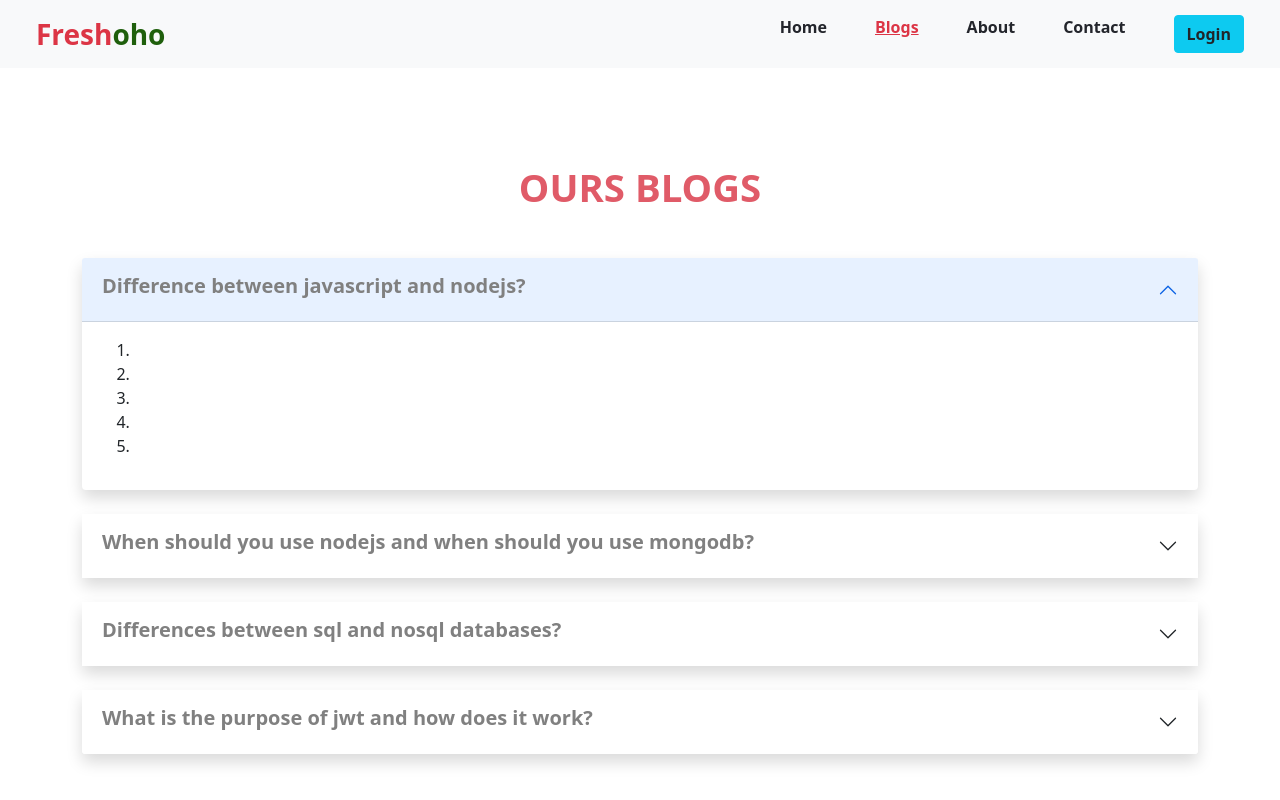
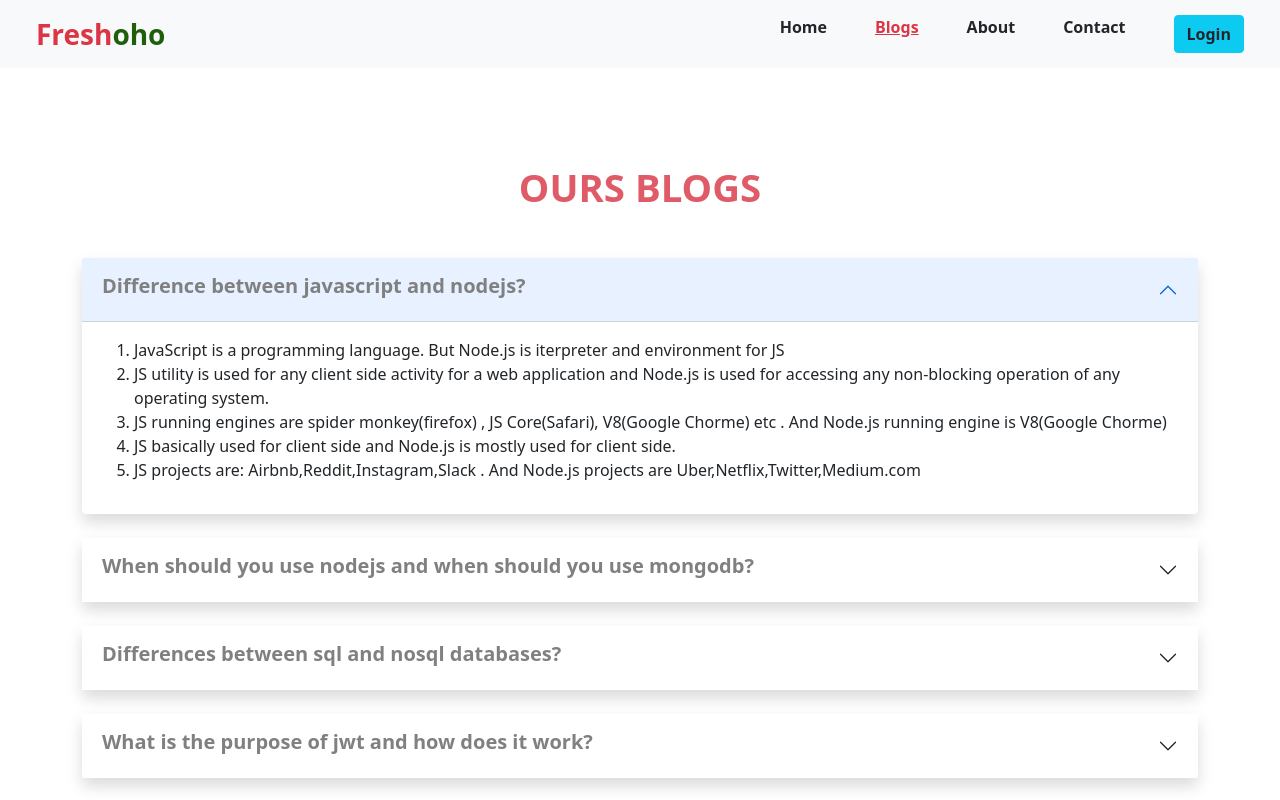
Before and after one commit to khadiza21/-warehouse-management-client, a React (Create React App) app: page /blogs in a window 1280 px wide. Shown: the top 800 px of the page. Built offline with nearby package versions, Linux system fonts and the light colour scheme; no server answers.

Commit message:
blogs are added

```diff
--- a/src/components/Blogs/Blogs.js
+++ b/src/components/Blogs/Blogs.js
@@ -20,11 +20,28 @@ const Blogs = () => {
           </Accordion.Header>
           <Accordion.Body>
             <ol>
-              <li></li>
-              <li></li>
-              <li></li>
-              <li></li>
-              <li></li>
+              <li>
+                JavaScript is a programming language. But Node.js is iterpreter
+                and environment for JS
+              </li>
+              <li>
+                JS utility is used for any client side activity for a web
+                application and Node.js is used for accessing any non-blocking
+                operation of any operating system.
+              </li>
+              <li>
+                JS running engines are spider monkey(firefox) , JS Core(Safari),
+                V8(Google Chorme) etc . And Node.js running engine is V8(Google
+                Chorme)
+              </li>
+              <li>
+                JS basically used for client side and Node.js is mostly used for
+                client side.
+              </li>
+              <li>
+                JS projects are: Airbnb,Reddit,Instagram,Slack . And Node.js
+                projects are Uber,Netflix,Twitter,Medium.com
+              </li>
             </ol>
           </Accordion.Body>
         </Accordion.Item>
@@ -38,11 +55,20 @@ const Blogs = () => {
           </Accordion.Header>
           <Accordion.Body>
             <ol>
-              <li></li>
-              <li></li>
-              <li></li>
-              <li></li>
-              <li></li>
+              <li>
+                When we will use node.js: Basiclly node.js used in server side
+                to connectd database. If we need fast working working in a
+                website we can use node.js. Node.js have easy scalability , high
+                performance , full stack JS . Node.js have large community with
+                extended support. Node.js is highly extensible. It's also have
+                caching advantages . So in thoose perpuse we can use node.js.
+              </li>
+              <li>
+                MongoDB is a NoSQL Database. MongoDB have high performance and
+                strong consistency . MongoDB is highly available .It's also
+                agile flexible.MongoDB have single view, real time analysis ,
+                personalization.Fot CRUD operation MongoDB is best.For data store in Database we used MongoDB in server side . So in thoose perpuse we can use MongoDB.
+              </li>
             </ol>
           </Accordion.Body>
         </Accordion.Item>
@@ -56,11 +82,20 @@ const Blogs = () => {
           </Accordion.Header>
           <Accordion.Body>
             <ol>
-              <li></li>
-              <li></li>
-              <li></li>
-              <li></li>
-              <li></li>
+              <li>
+                SQL is a realtional database. NoSQL is non-realtional Database.
+              </li>
+              <li>
+                SQL is structured query language . NoSQL have unstructured data.
+              </li>
+              <li>
+                SQL are vertically scalable and NoSQL are horizontally scalable.
+              </li>
+              <li>
+                SQL data store table based. NoSQL data graph or wide-column
+                stores.
+              </li>
+              <li>SQL have predefined schema and NoSQL have dynamic schema;</li>
             </ol>
           </Accordion.Body>
         </Accordion.Item>
@@ -68,17 +103,33 @@ const Blogs = () => {
           <Accordion.Header className="ques">
             <Fade bottom>
               <h5 className="fw-bold ques">
-              What is the purpose of jwt and how does it work?
+                What is the purpose of jwt and how does it work?
               </h5>
             </Fade>
           </Accordion.Header>
           <Accordion.Body>
             <ol>
-              <li></li>
-              <li></li>
-              <li></li>
-              <li></li>
-              <li></li>
+              <li>
+                JWT(JSON WEB TOKEN) is popular user authorization technique
+                nowadays.
+              </li>
+              <li>
+                JWT is made for sequre communication within two side. As server
+                and client.
+              </li>
+              <li>
+                JWT generate a token with json value and pass this token to user
+                in cilent side.
+              </li>
+              <li>
+                JWT token saved in cokiees or localStorage . When user sign in
+                with secret token then send token in request in server side.
+              </li>
+              <li>
+                Server side check the token request . If verified token then
+                client side user can read information or used info. Otherwise
+                it's failed or returned.{" "}
+              </li>
             </ol>
           </Accordion.Body>
         </Accordion.Item>
```
